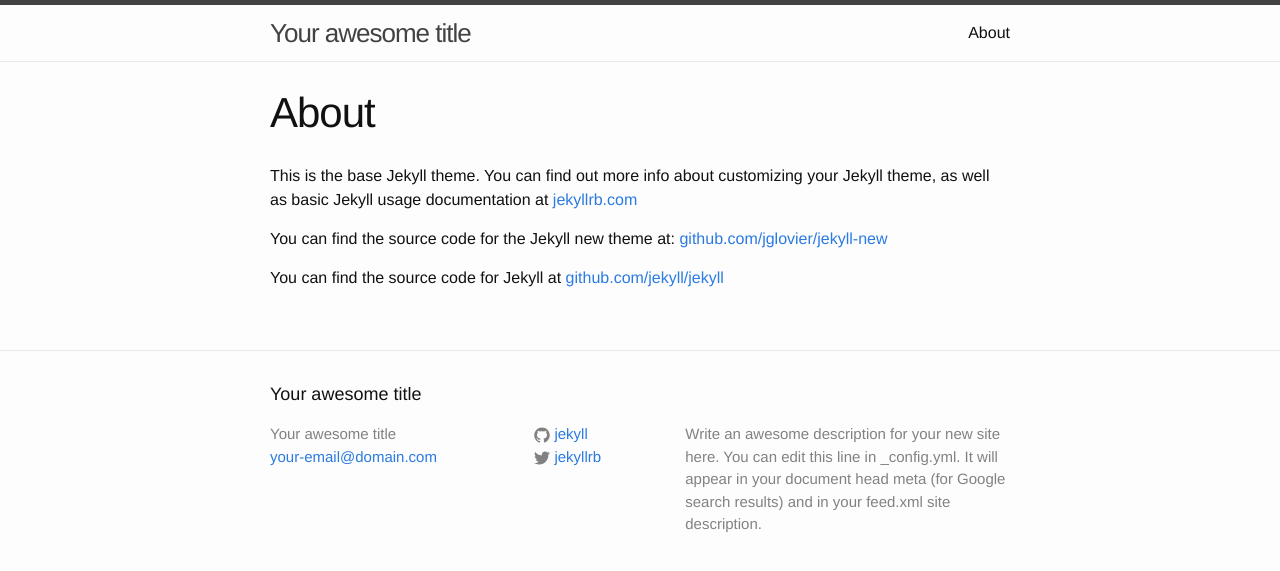
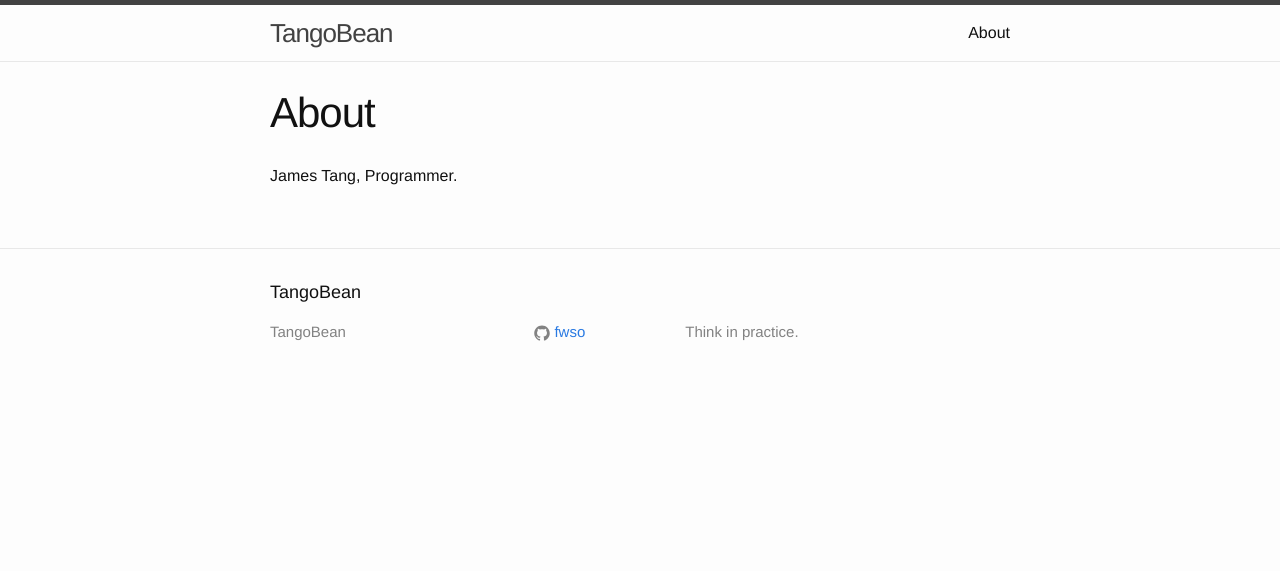
Before and after one commit to tangideas/tangideas.github.io, a Jekyll site: the page built from about.md, in a window 1280 px wide. Shown: the top 571 px of the page. Built offline with Jekyll 4.4.1, drawn with Linux system fonts in a browser that asks for light colours.

Commit message:
updated: setting

```diff
--- a/_config.yml
+++ b/_config.yml
@@ -1,14 +1,11 @@
 # Site settings
-title: Your awesome title
-email: your-email@domain.com
+title: TangoBean
 description: > # this means to ignore newlines until "baseurl:"
-  Write an awesome description for your new site here. You can edit this
-  line in _config.yml. It will appear in your document head meta (for
-  Google search results) and in your feed.xml site description.
+    Think in practice.
 baseurl: "" # the subpath of your site, e.g. /blog/
-url: "http://yourdomain.com" # the base hostname & protocol for your site
-twitter_username: jekyllrb
-github_username:  jekyll
+url: "http://tangobean.com" # the base hostname & protocol for your site
+#twitter_username: fwso
+github_username: fwso
 
 # Build settings
 markdown: kramdown
--- a/about.md
+++ b/about.md
@@ -4,8 +4,4 @@
 permalink: /about/
 ---
 
-This is the base Jekyll theme. You can find out more info about customizing your Jekyll theme, as well as basic Jekyll usage documentation at [jekyllrb.com](http://jekyllrb.com/)
-
-You can find the source code for the Jekyll new theme at: [github.com/jglovier/jekyll-new](https://github.com/jglovier/jekyll-new)
-
-You can find the source code for Jekyll at [github.com/jekyll/jekyll](https://github.com/jekyll/jekyll)
+James Tang, Programmer.
```
